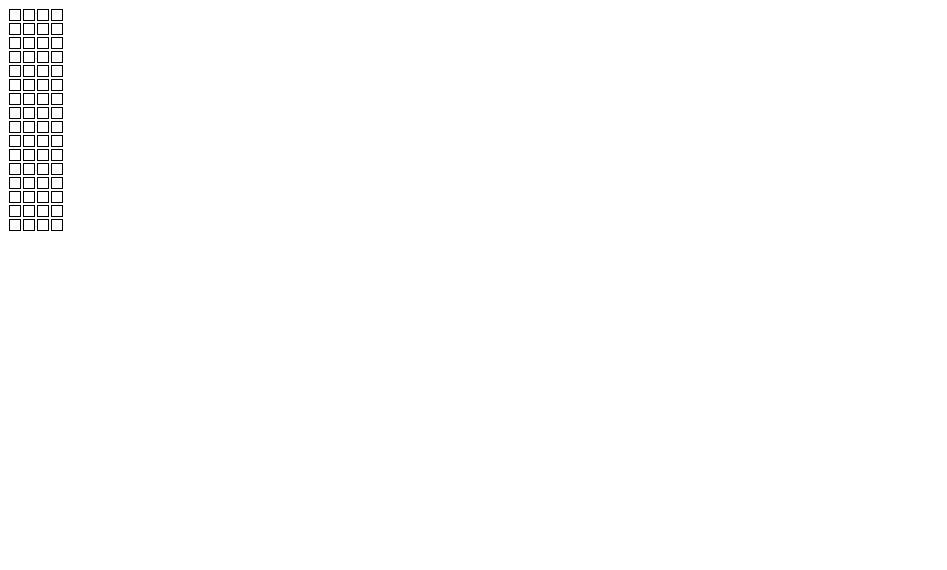
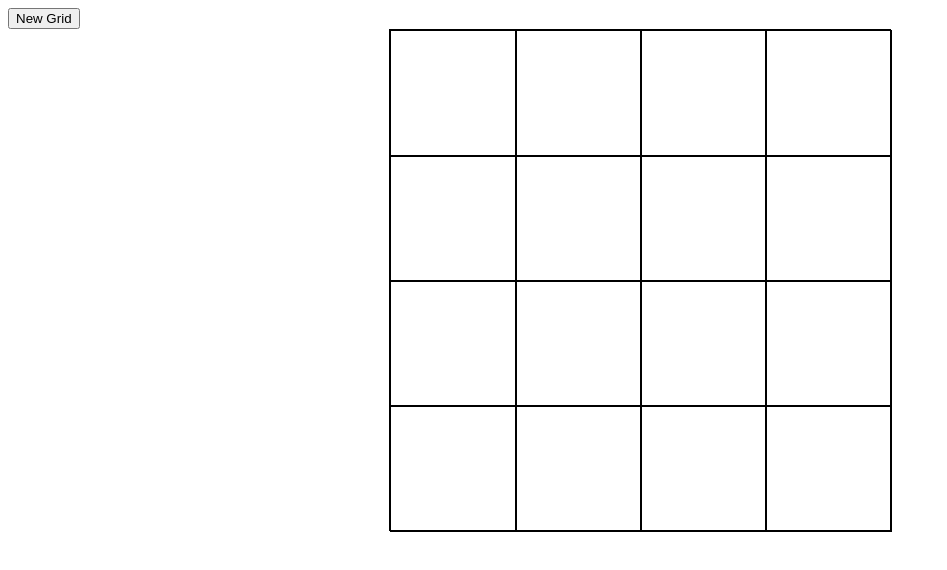
Before and after one commit to TristanRoss/Etch-a-Sketch, a plain HTML site: page index.html in a window 1280 px wide. Shown: the whole page, without its empty margins (0-947 px from the left). Drawn offline with Linux system fonts and the light colour scheme.

Commit message:
Edit index.html to have essential functionality

```diff
--- a/index.html
+++ b/index.html
@@ -6,6 +6,7 @@
     </head>
 
     <body>
+        <button id="clear">New Grid</button>
         <div id="container">
 
         </div>
@@ -13,13 +14,22 @@
 
     <script>
 
+        const myButton = document.querySelector('#clear');
+
+        myButton.addEventListener("click", newGrid);
+
+        let divCount = 16;
+
         const container = document.querySelector('#container');
         container.style.display = 'grid';
-        container.style.gridTemplateColumns = 'auto auto auto auto';
-        container.style.gridGap = '0px 0px';
-        container.style.width = '40px';
+        container.style.gridTemplateColumns = 'repeat(' + Math.sqrt(divCount) + ', auto)';
+        // container.style.gridGap = '0px 0px';
+        container.style.width = '500px';
+        container.style.height = '500px';
+        container.style.margin = '0 auto';
+        container.style.border = "1px solid black";
 
-        makeDivs(64);
+        makeDivs(divCount);
 
         const divs = document.querySelectorAll('div');
 
@@ -28,10 +38,30 @@
 
             } else {
                 div.addEventListener("mouseover", blackBackGround);
-                // div.addEventListener("mouseout", whiteBackGround);
             }
 
         });
+
+        function newGrid() {
+            let divCount = prompt("Enter number of rows (2-100)");
+            divCount = divCount * divCount;
+            while (container.firstChild) {
+                container.removeChild(container.firstChild);
+            }
+            makeDivs(divCount);
+            container.style.gridTemplateColumns = 'repeat(' + Math.sqrt(divCount) + ', auto)';
+
+            const divs = document.querySelectorAll('div');
+
+            divs.forEach((div) => {
+                if(div.id == "container") {
+
+                } else {
+                    div.addEventListener("mouseover", blackBackGround);
+                }
+
+            });
+        }
 
         function blackBackGround() {
             this.style.backgroundColor = "black";
@@ -45,11 +75,10 @@
             for (let i = 0; i < numberOfDivs; i++) {
                 const square = document.createElement('div');
                 container.appendChild(square);
-                square.style.margin = '1px';
+                let fraction = (1 / numberOfDivs) * 100;
                 square.style.border = '1px solid black';
-                square.style.height = '10px';
-                square.style.width = '10px';
-                // square.style.display = 'inline-grid';
+                square.style.height = "100%";
+                square.style.width = "100%";
             }
         }
 
```
